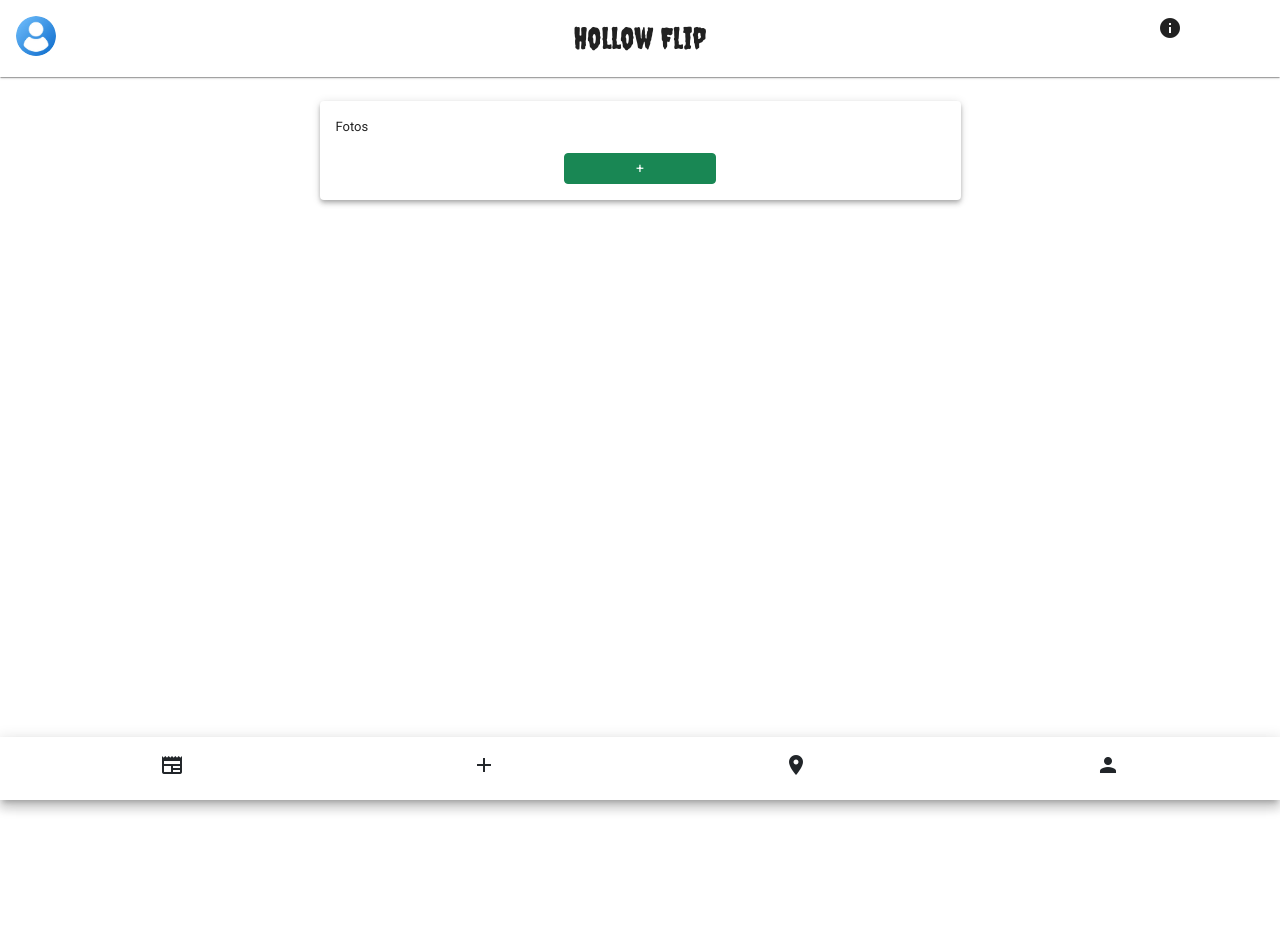
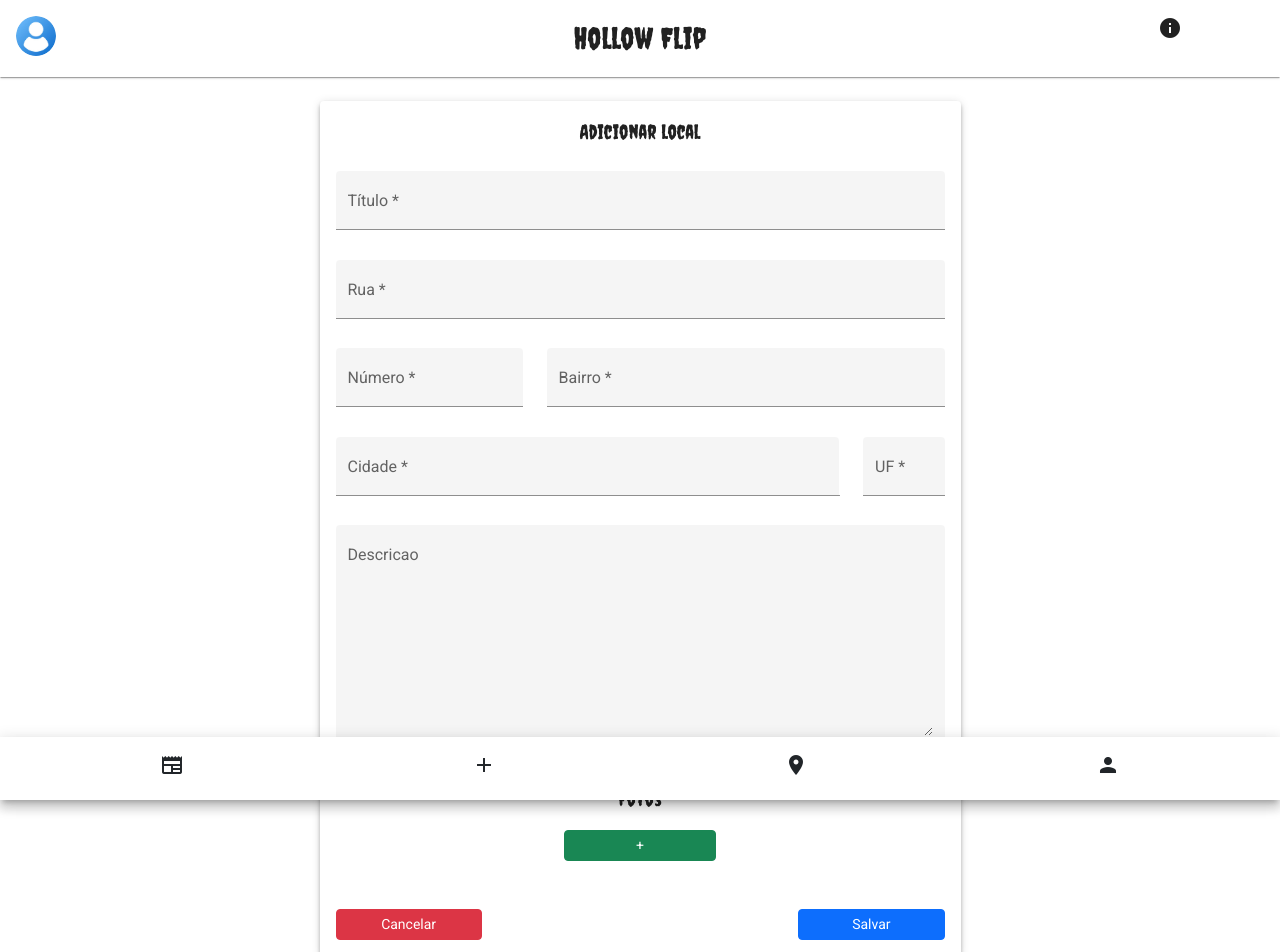
Before and after one commit to FelipeBernardo08/skate-frontend, an Angular app: page /create-local in a window 1280 px wide. Shown: the top 952 px of the page. Before the commit the page ends 800 px from the top, so only its background shows below. Built offline with nearby package versions, Linux system fonts and the light colour scheme.

Commit message:
create forms to create local

```diff
--- a/src/app/components/create-local/create-local.component.html
+++ b/src/app/components/create-local/create-local.component.html
@@ -9,14 +9,81 @@
 
 <div *ngIf="!loader">
     <mat-card class="mt-3 mat-elevation-z4">
-        <div class="font">
+        <div class="mb-3 text-center">
+            <span class="creepster-regular">
+                Adicionar local
+            </span>
+        </div>
+        <div class="mt-2">
+            <form id="local-form">
+                <div class="row">
+                    <div class="col-12">
+                        <mat-form-field appearance="fill" class="w-100 mt-2">
+                            <mat-label>Título</mat-label>
+                            <input matInput placeholder="Digite o título do pico" [(ngModel)]="place.title" name="title"
+                                required>
+                            <mat-error>O campo título é obrigatório</mat-error>
+                        </mat-form-field>
+                    </div>
+                    <div class="col-12">
+                        <mat-form-field appearance="fill" class="w-100 mt-2">
+                            <mat-label>Rua</mat-label>
+                            <input matInput placeholder="Digite a rua" [(ngModel)]="place.address_street"
+                                name="address_street" required>
+                            <mat-error>O campo rua é obrigatório</mat-error>
+                        </mat-form-field>
+                    </div>
+                    <div class="col-4">
+                        <mat-form-field appearance="fill" class="w-100 mt-2">
+                            <mat-label>Número</mat-label>
+                            <input matInput placeholder="Digite o número" [(ngModel)]="place.address_number"
+                                name="address_number" required>
+                            <mat-error>O campo número é obrigatório</mat-error>
+                        </mat-form-field>
+                    </div>
+                    <div class="col-8">
+                        <mat-form-field appearance="fill" class="w-100 mt-2">
+                            <mat-label>Bairro</mat-label>
+                            <input matInput placeholder="Digite o bairro" [(ngModel)]="place.address_neighborhood"
+                                name="address_neighborhood" required>
+                            <mat-error>O campo bairro é obrigatório</mat-error>
+                        </mat-form-field>
+                    </div>
+                    <div class="col-10">
+                        <mat-form-field appearance="fill" class="w-100 mt-2">
+                            <mat-label>Cidade</mat-label>
+                            <input matInput placeholder="Digite a cidade" [(ngModel)]="place.address_city"
+                                name="address_city" required>
+                            <mat-error>O campo cidade é obrigatório</mat-error>
+                        </mat-form-field>
+                    </div>
+                    <div class="col-2">
+                        <mat-form-field appearance="fill" class="w-100 mt-2">
+                            <mat-label>UF</mat-label>
+                            <input matInput placeholder="Digite a UF" [(ngModel)]="place.address_estate"
+                                name="address_estate" required>
+                            <mat-error>O campo estado é obrigatório</mat-error>
+                        </mat-form-field>
+                    </div>
+
+                    <div class="col-12">
+                        <mat-form-field appearance="fill" class="w-100 mt-2">
+                            <mat-label>Descricao</mat-label>
+                            <textarea matInput [(ngModel)]="place.description" name="description" rows="10"></textarea>
+                            <mat-error>O campo estado é obrigatório</mat-error>
+                        </mat-form-field>
+                    </div>
+                </div>
+
+                <div class="creepster-regular text-center mt-3">
                     Fotos
                 </div>
-        <div *ngIf="images.length != 0 " class="row justify-content-center mt-3">
-            <div *ngFor="let item of images" class="col-md-4">
-                <img [src]="item.caminho" class="img-fluid">
+
+                <div *ngIf="images.length != 0 " class="row justify-content-center">
+                    <div *ngFor="let item of images" class="col-md-4 mt-3">
+                        <img [src]="item.caminho" class="img-fluid border-radius">
                         <div class="d-flex justify-content-center">
-                    <button (click)="removeImage(item.url)" class="btn btn-sm btn-danger mt-2">
+                            <button type="button" (click)="removeImage(item.url)" class="btn btn-sm btn-danger mt-2">
                                 <i class="material-icons text-light">delete</i>
                             </button>
                         </div>
@@ -24,11 +91,25 @@
                 </div>
 
                 <div class="d-flex justify-content-center mt-3">
-            <button (click)="triggerImage()" class="btn btn-success btn-sm text-ligh w-25">
+                    <button type="button" (click)="triggerImage()" class="btn btn-success btn-sm text-ligh w-25">
                         +
                     </button>
                     <input accept="image/*" #fileInput (change)="selectImage($event)" hidden type="file">
                 </div>
 
+                <div class="mt-5 row">
+                    <div class="col-6">
+                        <button type="button" (click)="cancelCreateLocal()"
+                            class="btn btn-sm btn-danger w-50">Cancelar</button>
+                    </div>
+                    <div class="col-6">
+                        <div class="d-flex justify-content-end">
+                            <button type="submit" (click)="createLocal()"
+                                class="btn btn-primary btn-sm w-50">Salvar</button>
+                        </div>
+                    </div>
+                </div>
+            </form>
+        </div>
     </mat-card>
 </div>
--- a/src/app/components/create-local/create-local.component.ts
+++ b/src/app/components/create-local/create-local.component.ts
@@ -1,5 +1,7 @@
 import { Component, OnInit, ViewChild, ElementRef } from '@angular/core';
 import { DomSanitizer, SafeUrl } from '@angular/platform-browser';
+import { Router } from '@angular/router';
+import { Local } from 'src/app/interfaces/local';
 
 interface imageLocal {
   caminho: SafeUrl,
@@ -16,6 +18,7 @@ export class CreateLocalComponent implements OnInit {
 
   constructor(
     private sanitizer: DomSanitizer,
+    private router: Router
   ) { }
 
   loader: boolean = true;
@@ -23,6 +26,17 @@ export class CreateLocalComponent implements OnInit {
   images: Array<any> = [];
 
   payloadSendImages: Array<FormData> = [];
+
+  place: Local = {
+    title: '',
+    description: '',
+    access: '',
+    address_street: '',
+    address_number: '',
+    address_neighborhood: '',
+    address_city: '',
+    address_estate: ''
+  }
 
 
   ngOnInit(): void {
@@ -57,4 +71,11 @@ export class CreateLocalComponent implements OnInit {
     });
   }
 
+  createLocal(): void {
+
+  }
+
+  cancelCreateLocal(): void {
+    this.router.navigate(['/include'])
+  }
 }
--- a/src/app/components/create-skater/create-skater.component.ts
+++ b/src/app/components/create-skater/create-skater.component.ts
@@ -26,6 +26,10 @@ export class CreateSkaterComponent implements OnInit {
 
 
   ngOnInit(): void {
+    let token = sessionStorage.getItem('token')
+    if (token) {
+      this.router.navigate(['/profile']);
+    }
   }
 
   showPassword(): void {
--- a/src/app/components/login/login.component.ts
+++ b/src/app/components/login/login.component.ts
@@ -24,6 +24,10 @@ export class LoginComponent implements OnInit {
   hide: boolean = true;
 
   ngOnInit(): void {
+    let token = sessionStorage.getItem('token')
+    if (token) {
+      this.router.navigate(['/profile']);
+    }
   }
 
   showPassword(): void {
--- /dev/null
+++ b/src/app/interfaces/local.ts
@@ -0,0 +1,10 @@
+export interface Local {
+    title: string,
+    description: string,
+    access: string,
+    address_street: string,
+    address_number: string,
+    address_neighborhood: string,
+    address_city: string,
+    address_estate: string
+}
```
Lines whose indentation alone changed are shown as unchanged.
